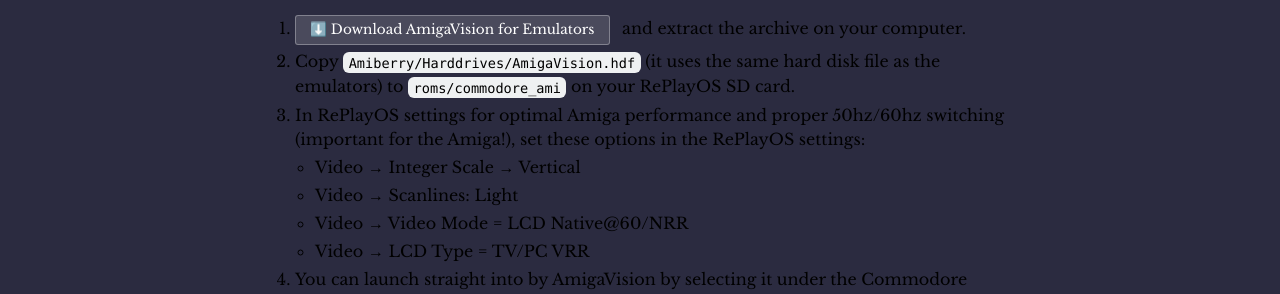
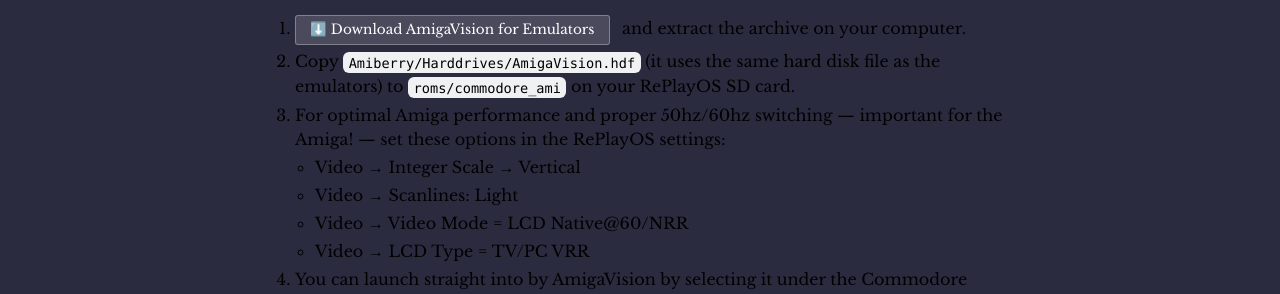
Before and after one commit to amigavision/amigavision.github.io, a Jekyll site: the page built from download/replay.html, in a window 1280 px wide. Shown: the part 552-846 px from the top of the page. Built offline with Jekyll 4.4.1, drawn with Linux system fonts in a browser that asks for light colours.

Commit message:
Simplify

```diff
--- a/download/replay.html
+++ b/download/replay.html
@@ -18,7 +18,7 @@
     <ol>
       <li><div class="button alt"><a target="_blank" href="https://archive.org/details/software?query=amigavision+for+emulators">⬇️ Download AmigaVision for Emulators</a></div> and extract the archive on your computer.
       <li>Copy <code>Amiberry/Harddrives/AmigaVision.hdf</code> (it uses the same hard disk file as the emulators) to <code>roms/commodore_ami</code> on your RePlayOS SD card.
-      <li>In RePlayOS settings for optimal Amiga performance and proper 50hz/60hz switching (important for the Amiga!), set these options in the RePlayOS settings:
+      <li>For optimal Amiga performance and proper 50hz/60hz switching — important for the Amiga! — set these options in the RePlayOS settings:
       <ul>
         <li>Video → Integer Scale → Vertical
         <li>Video → Scanlines: Light
```
